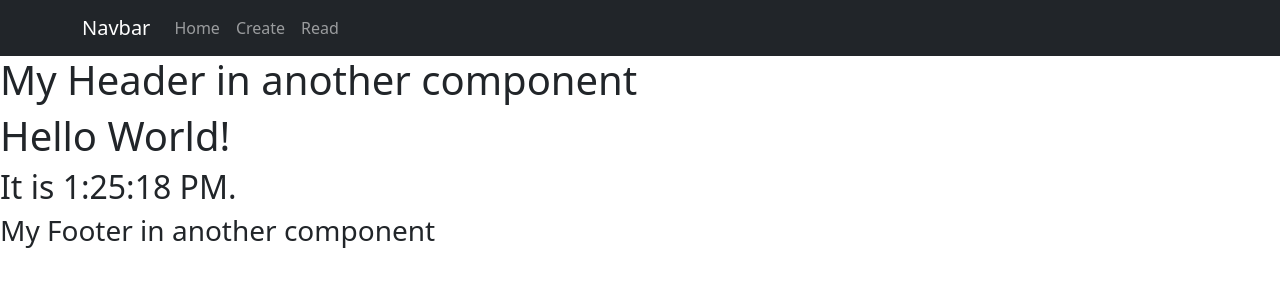
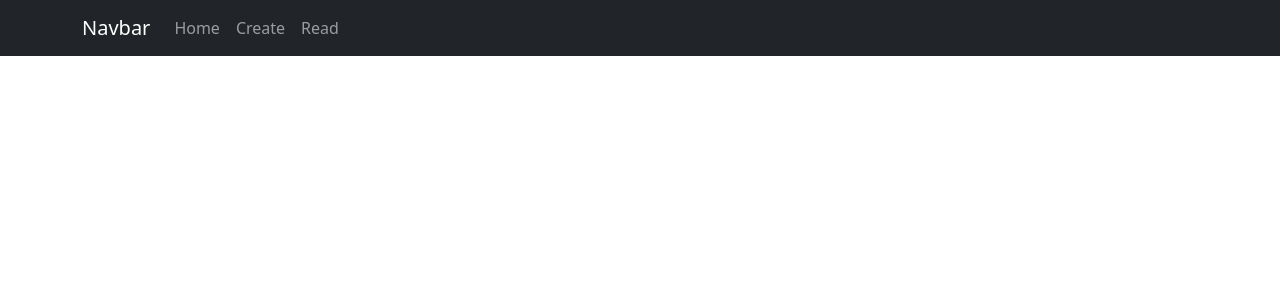
Before and after one commit to Nathan-Dean371/Data-Representation-Querying, a React (Create React App) app in the folder Lab 2/my-app/: page / in a window 1280 px wide. Shown: the top 300 px of the page. Built offline with nearby package versions, Linux system fonts and the light colour scheme.

Commit message:
Added routers to App.js
Added Router routes to app.js to display  a different component depending on the navbar link clicked.

```diff
--- a/Lab 2/my-app/package.json
+++ b/Lab 2/my-app/package.json
@@ -10,6 +10,7 @@
     "react": "^18.3.1",
     "react-bootstrap": "^2.10.5",
     "react-dom": "^18.3.1",
+    "react-router-dom": "^6.26.2",
     "react-scripts": "5.0.1",
     "web-vitals": "^2.1.4"
   },
--- a/Lab 2/my-app/src/App.js
+++ b/Lab 2/my-app/src/App.js
@@ -1,4 +1,5 @@
 import logo from './logo.svg';
+import { BrowserRouter as Router, Route, Routes} from 'react-router-dom';
 import './App.css';
 import Header from './components/Header';
 import Content from './components/Content';
@@ -7,11 +8,16 @@
 
 function App() {
   return (
+
     <div>
-      <NavigationBar/>
-      <Header />
-      <Content />
-      <Footer />
+      <Router>
+        <NavigationBar/>
+        <Routes>
+          <Route path="/home" element={<Content />} />
+          <Route path="/read" element={<h1>Read Component</h1>} />
+          <Route path="/create" element={<h1>Create Component</h1>} />
+        </Routes>
+      </Router>
     </div>
   );
 }
```
Also changed, not shown: 1 other file (tests, documents, lock files or other folders).
